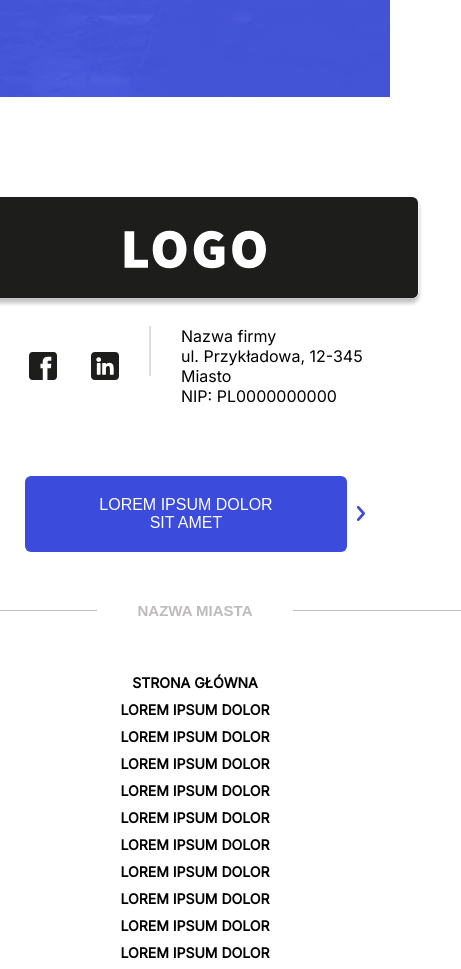
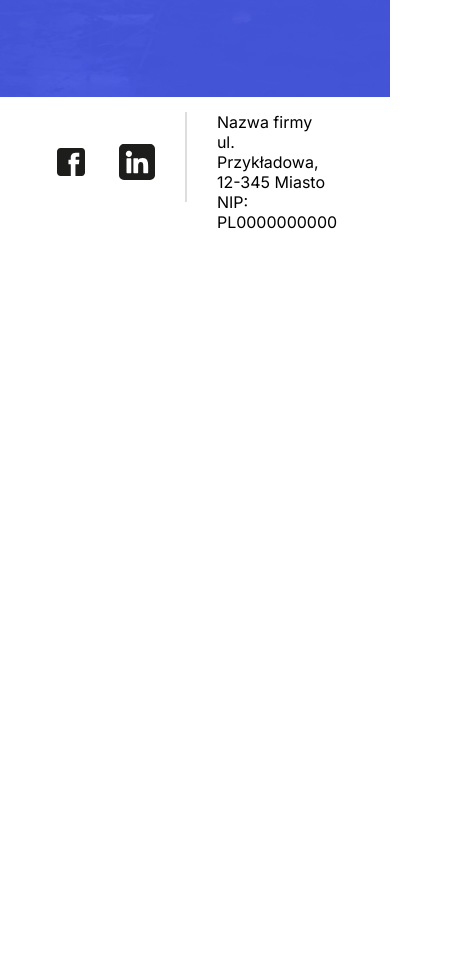
Before and after one commit to ddmuzyk/Layout, a website built with Parcel: page src/index.html in a window 390 px wide. Shown: the part 7527-8496 px from the top of the page, 461 px wide, since content can reach past the window. After the commit the page ends 7759 px from the top, so only its background shows below. Built offline with nearby package versions, Linux system fonts and the light colour scheme; files whose address does not match are found by name.

Commit message:
fixed issues with responsiveness

```diff
--- a/src/index.html
+++ b/src/index.html
@@ -298,7 +298,7 @@
   </section>
   <footer>
     <div class="footer-logo-container">
-      <img class="footer-logo" src="/public/svg/logo-footer.svg">
+      <!-- <img class="footer-logo" src="/public/svg/logo-footer.svg"> -->
       <div class="others">
         <img src="/public/svg/fb.svg">
         <img src="/public/svg/linkedin.svg">
@@ -309,12 +309,12 @@
           <p>NIP: PL0000000000</p>
         </div>
       </div>
-      <div class="footer-btn-container">
+      <!-- <div class="footer-btn-container">
         <button>LOREM IPSUM DOLOR SIT AMET</button>
         <img src="/public/svg/arrow-right.svg">
-      </div>
+      </div> -->
     </div>
-    <div class="links-container">
+    <!-- <div class="links-container">
       <h4 class="hr-lines">NAZWA MIASTA</h4>
       <div class="links">
         <ul>
@@ -340,7 +340,7 @@
           <li>lorem ipsum dolor</li>
           <li>lorem ipsum dolor</li>
         </ul>
-    </div>
+    </div> -->
   </footer>
 </body>
   <script type="module" src="./script/script.js"></script>
--- a/src/sass/section3/section3.scss
+++ b/src/sass/section3/section3.scss
@@ -1,5 +1,3 @@
-
-
 .section3-h1-wrapper {
 
   padding: 100px $baseMargin1 0 $baseMargin1;
--- a/src/sass/section4/section4.scss
+++ b/src/sass/section4/section4.scss
@@ -1,10 +1,10 @@
 @import '../../sass/variables.scss';
 
 footer {
-  min-height: 50vh;
+  height: 130px;
   margin: 0 $baseMargin1;
   display: flex;
-  justify-content: space-between;
+  justify-content: center;
 }
 
 .footer-logo-container {
@@ -16,9 +16,9 @@ footer {
   width: max-content;
   gap: 20px;
 
-  img {
-    width: 454px;
-  }
+  // img {
+  //   width: 454px;
+  // }
 }
 
 .others {
@@ -37,7 +37,7 @@ footer {
   border-right: 0;
   border-top: 0;
   border-bottom: 0;
-  height: 50px;
+  height: 90%;
   // margin: 0 20px;
 }
 
@@ -132,18 +132,18 @@ footer {
   }
 }
 
-@media (max-width: 1400px) {
-  footer {
-    margin: 0 $baseMargin2;
-  }
-}
+// @media (max-width: 1400px) {
+//   footer {
+//     margin: 0 $baseMargin2;
+//   }
+// }
 
 @media (max-width: 1258px) {
-  footer {
-    margin: 100px $baseMargin3 0 $baseMargin3;
-    flex-direction: column;
-    align-items: center;
-  }
+  // footer {
+  //   margin: 100px $baseMargin3 0 $baseMargin3;
+  //   flex-direction: column;
+  //   align-items: center;
+  // }
 
   .footer-logo-container {
     width: 100%;
--- a/src/sass/styles.scss
+++ b/src/sass/styles.scss
@@ -10,7 +10,7 @@
 
 html {
   scroll-behavior: smooth;
-  width: 100vw;
+  // width: 100vw;
 }
 
 body {
```
